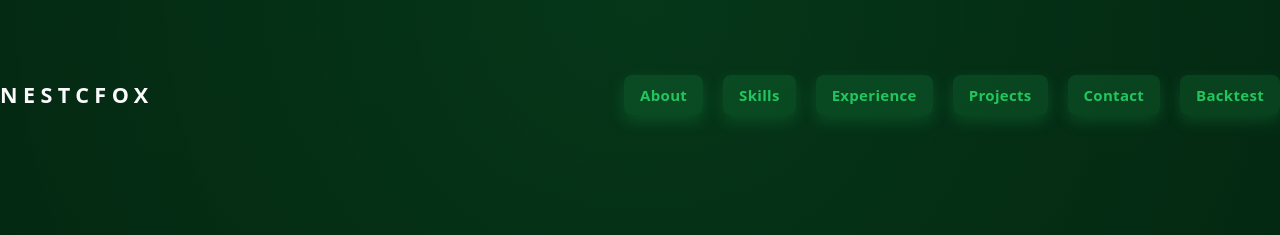
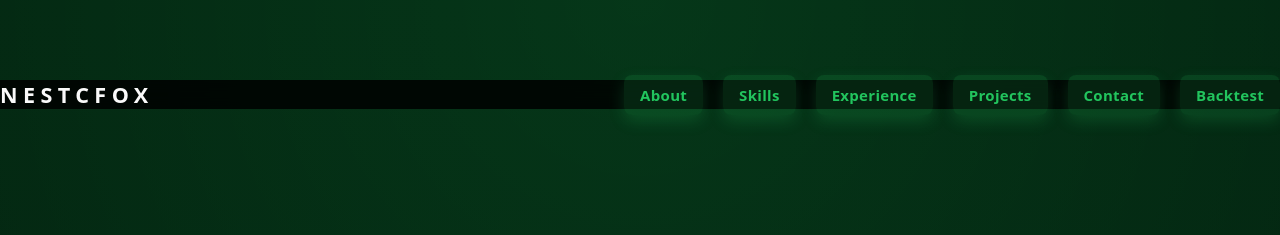
Before and after one commit to nestcfox/my-portofolio, a website: page index.html in a window 1280 px wide. Shown: the top 235 px of the page. Drawn offline with Linux system fonts and the light colour scheme.

Commit message:
Update style.css

```diff
--- a/style.css
+++ b/style.css
@@ -41,6 +41,10 @@ body {
   border-radius: 24px;
   padding: 40px;
   box-shadow: 0 20px 60px rgba(0,0,0,0.6);
+}
+nav {
+  background: rgba(0, 0, 0, 0.85);
+  backdrop-filter: blur(10px);
 }
 }
 
```
